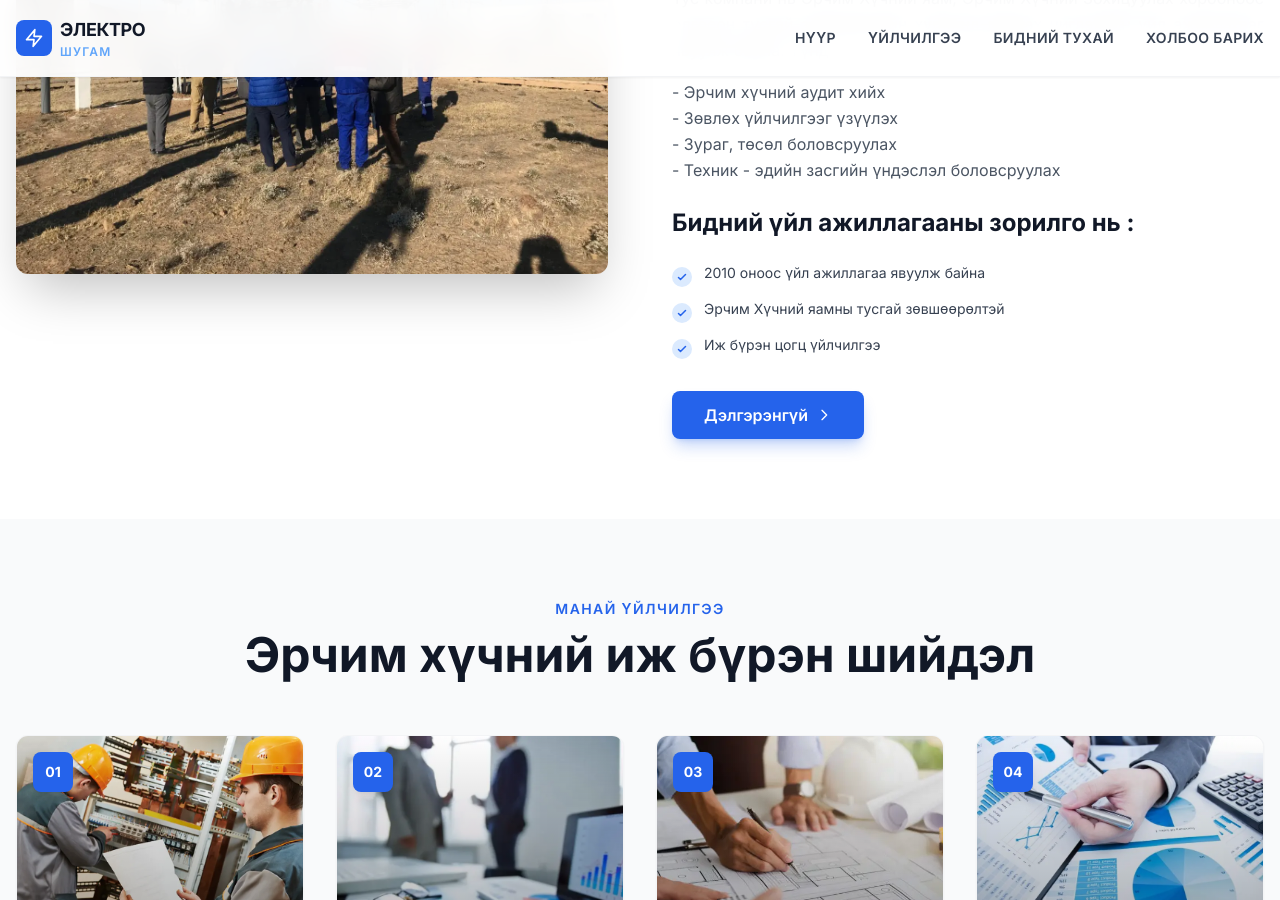
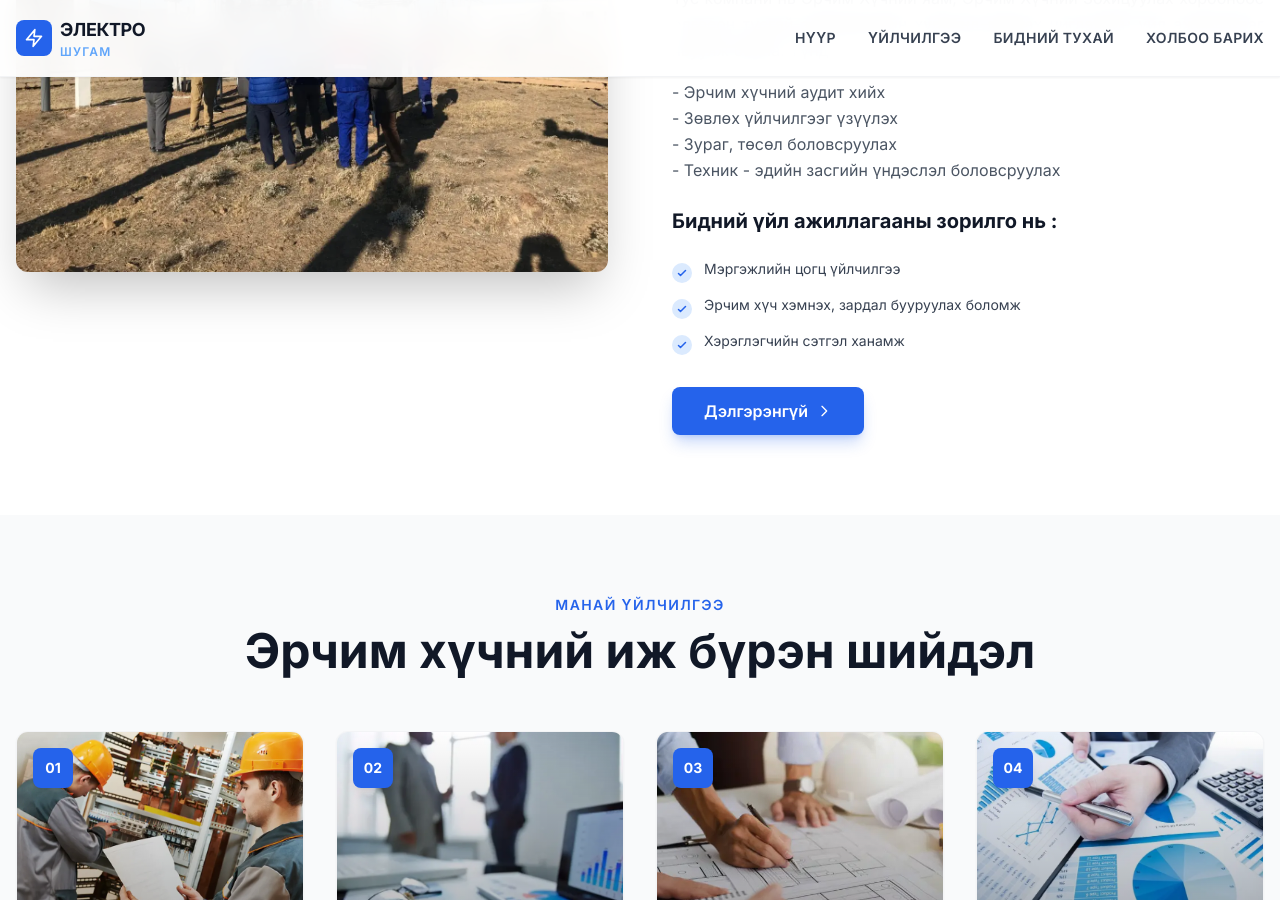
Before and after one commit to electroshugam/electroshugam_web_new, a Jekyll site: the page built from index.html, in a window 1280 px wide and 900 px high, scrolled down 1225 px. Built offline with Jekyll 4.4.1, drawn with Linux system fonts in a browser that asks for light colours; nearby versions of some CDN libraries.

Commit message:
fig update

```diff
--- a/index.html
+++ b/index.html
@@ -50,18 +50,18 @@ body_class: hero-dark
               - Техник - эдийн засгийн үндэслэл боловсруулах</p>
         </div>
         <ul class="space-y-3 mb-8">
-          <h3 class="text-lg md:text-xl lg:text-2xl font-bold mb-6 text-gray-900 leading-tight">Бидний үйл ажиллагааны зорилго нь :</h3>
+          <h3 class="text-base md:text-lg lg:text-xl font-bold mb-6 text-gray-900 leading-tight">Бидний үйл ажиллагааны зорилго нь :</h3>
           <li class="flex items-start">
             <span class="mr-3 flex-shrink-0 mt-1"><span class="w-5 h-5 rounded-full bg-blue-100 flex items-center justify-center"><svg class="w-3 h-3 text-blue-600" fill="none" stroke="currentColor" stroke-width="3" viewBox="0 0 24 24"><path stroke-linecap="round" stroke-linejoin="round" d="M5 13l4 4L19 7"/></svg></span></span>
-            <span class="text-gray-700 text-sm">2010 оноос үйл ажиллагаа явуулж байна</span>
+            <span class="text-gray-700 text-sm">Мэргэжлийн цогц үйлчилгээ</span>
           </li>
           <li class="flex items-start">
             <span class="mr-3 flex-shrink-0 mt-1"><span class="w-5 h-5 rounded-full bg-blue-100 flex items-center justify-center"><svg class="w-3 h-3 text-blue-600" fill="none" stroke="currentColor" stroke-width="3" viewBox="0 0 24 24"><path stroke-linecap="round" stroke-linejoin="round" d="M5 13l4 4L19 7"/></svg></span></span>
-            <span class="text-gray-700 text-sm">Эрчим Хүчний яамны тусгай зөвшөөрөлтэй</span>
+            <span class="text-gray-700 text-sm">Эрчим хүч хэмнэх, зардал бууруулах боломж</span>
           </li>
           <li class="flex items-start">
             <span class="mr-3 flex-shrink-0 mt-1"><span class="w-5 h-5 rounded-full bg-blue-100 flex items-center justify-center"><svg class="w-3 h-3 text-blue-600" fill="none" stroke="currentColor" stroke-width="3" viewBox="0 0 24 24"><path stroke-linecap="round" stroke-linejoin="round" d="M5 13l4 4L19 7"/></svg></span></span>
-            <span class="text-gray-700 text-sm">Иж бүрэн цогц үйлчилгээ</span>
+            <span class="text-gray-700 text-sm">Хэрэглэгчийн сэтгэл ханамж</span>
           </li>
         </ul>
         <a href="{{ '/about/' | relative_url }}" class="inline-flex items-center px-8 py-3 bg-blue-600 text-white font-semibold rounded-lg hover:bg-blue-700 transition-all shadow-lg shadow-blue-600/25 hover:shadow-blue-600/40 group">
```
